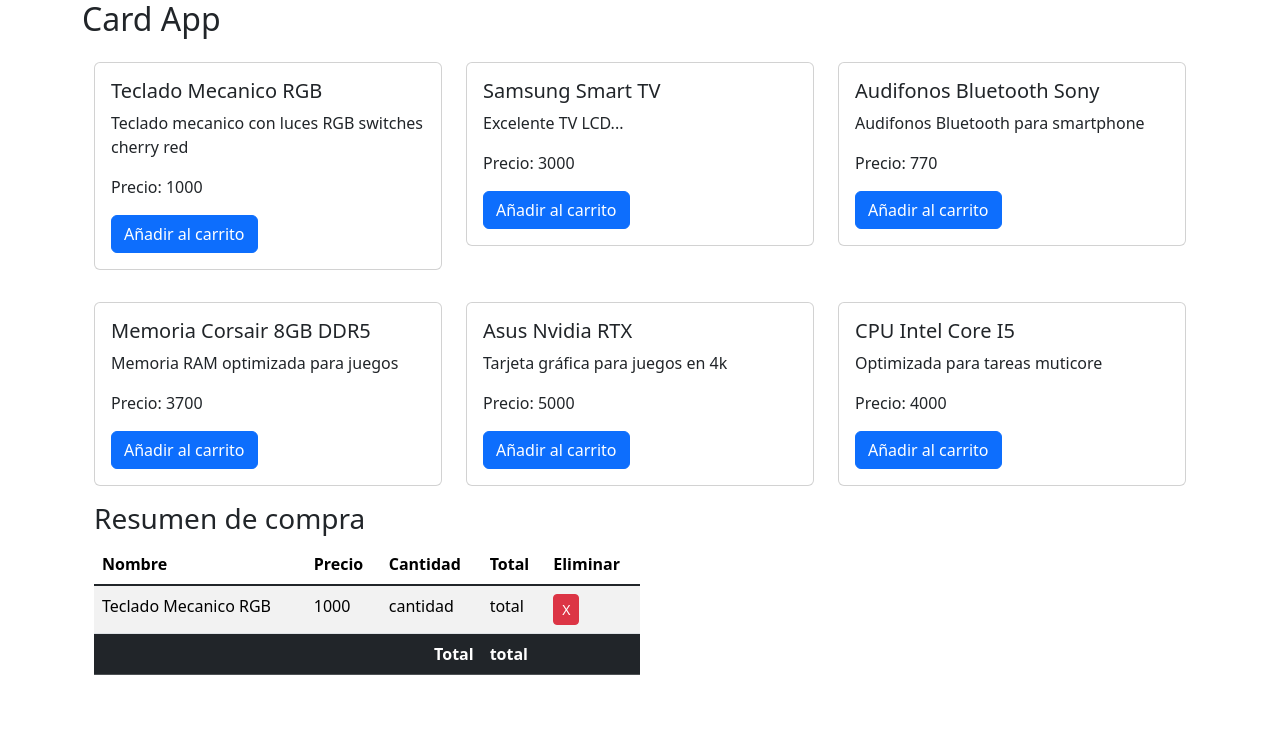
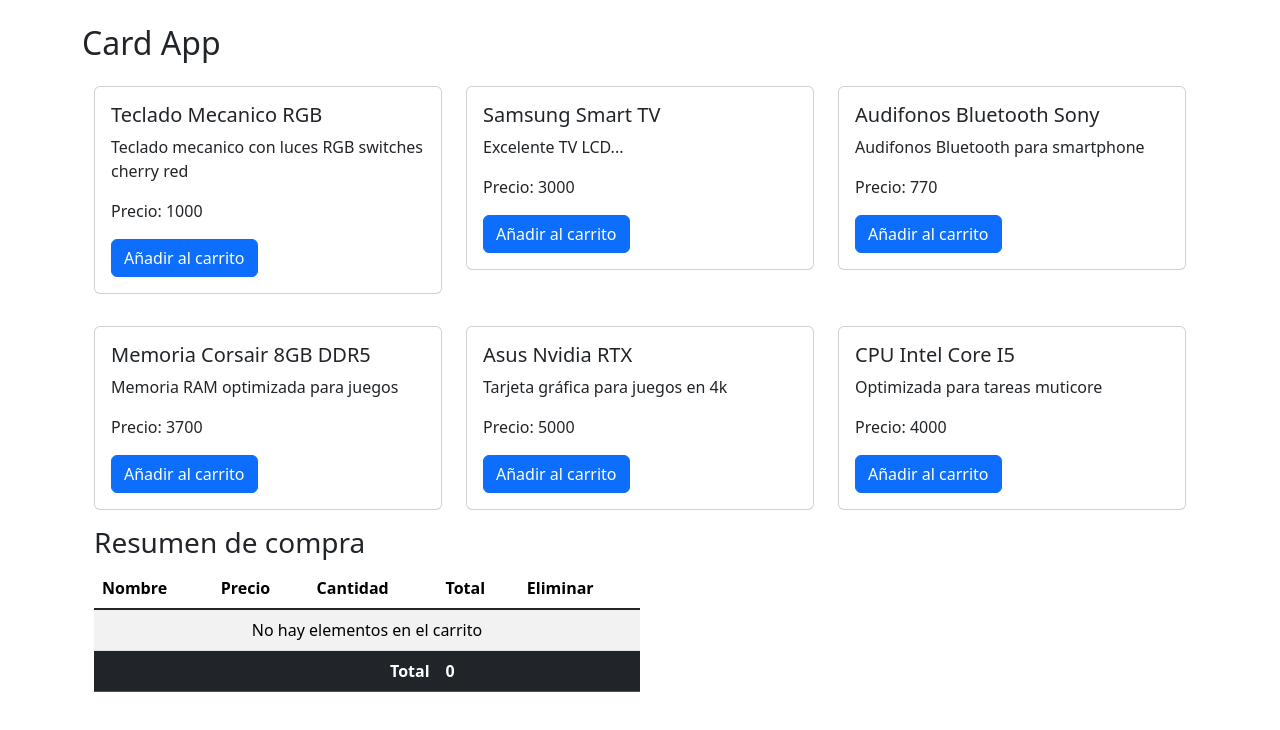
Before and after one commit to DevDiegoLobos/cart-app, a React (Vite) app: page / in a window 1280 px wide. Shown: the top 730 px of the page. Built offline with nearby package versions, Linux system fonts and the light colour scheme.

Commit message:
add: CartView funcionality - total and remove and sessionStorage

```diff
--- a/src/CartApp.jsx
+++ b/src/CartApp.jsx
@@ -2,21 +2,49 @@
 import { CartView } from "./components/CartView";
 import { CatalogView } from "./components/CatalogView";
 
+const initialCartItems = sessionStorage.getItem("cart")? JSON.parse(sessionStorage.getItem("cart")): [];
+
 export const CartApp = () => {
 
-    const [cartItem, setCartItem] = useState([{
-        id:1,
-        name:'Teclado Mecanico RGB',
-        description:'Teclado mecanico con luces RGB switches cherry red',
-        price: 1000
-    }]);
+    const [cartItem, setCartItem] = useState(initialCartItems);
+
+    const handlerAddProductCart = (product) => {
+        {/* Hacemos la verificación de si existe el producto son find */ }
+
+        const hasItem = cartItem.find((i) => i.product.id === product.id);
+
+        {/* Si existe el producto en el carrito actualiza el valor, si no lo crea */}
+        if (hasItem) {
+            setCartItem(cartItem.map((i) => {
+                if (i.product.id === product.id){
+                    i.quantity = i.quantity + 1;
+                    i.total = i.product.price * i.quantity
+                }
+                return i;
+            }));
+        } else {
+            setCartItem(
+                [...cartItem,
+                {
+                    product,
+                    quantity: 1,
+                    total: product.price * 1
+                }]);
+        }
+    };
+
+    const handlerRemoveProductCart = (product) => {
+        setCartItem(cartItem.filter((i) => i.product.id !== product.id));
+    };
 
     return (
         <>
-            <div className="container">
-                <CatalogView title='Card App'/>
+            <div className="container my-4">
+                <CatalogView title='Card App' handlerAddProductCart={handlerAddProductCart} />
                 <div className="container">
-                <CartView title='Resumen de compra' cartItem={cartItem}/>
+                    <CartView title='Resumen de compra'
+                    cartItem={cartItem}
+                    handlerRemoveProductCart = {handlerRemoveProductCart}/>
                 </div>
             </div>{/* Container Principal*/}
         </>
--- a/src/components/CartView.jsx
+++ b/src/components/CartView.jsx
@@ -1,20 +1,23 @@
 import PropTypes from 'prop-types';
+import { useEffect, useState } from 'react';
 
-const checkLengthCart = (cartItem) => {
-    console.log(cartItem.length);
+const checkLengthCart = (cartItem, handlerRemoveProductCart) => {
     if (cartItem.length != 0) {
         return (
             <>
                 {cartItem.map(item => {
-                    const { id, name, price } = item;
+                    const { id, name, price } = item.product;
+                    const { quantity, total } = item;
                     return (
                         <tr key={id}>
                             <td>{name}</td>
                             <td>{price}</td>
-                            <td>cantidad</td>
-                            <td>total</td>
+                            <td>{quantity}</td>
+                            <td>{total}</td>
                             <td>
-                                <button className='btn btn-danger btn-sm'>X</button>
+                                <button
+                                    onClick={() => handlerRemoveProductCart(item.product)}
+                                    className='btn btn-danger btn-sm'>X</button>
                             </td>
                         </tr>
                     )
@@ -25,13 +28,28 @@
     } else {
         return (
             <>
-                <td colSpan="5" className='text-center'>No hay elementos en el carrito</td>
+                <tr>
+                    <td colSpan="5" className='text-center'>No hay elementos en el carrito</td>
+                </tr>
             </>
         );
     }
 }
 
-export const CartView = ({ title, cartItem }) => {
+const calculateTotal = (cartItem) => {
+    const result = cartItem.reduce((acc, item) => {
+        return item.total + acc;
+    }, 0);
+    return result;
+}
+
+export const CartView = ({ title, cartItem, handlerRemoveProductCart }) => {
+    const [total, setTotal] = useState(0);
+    useEffect(()=>{
+        sessionStorage.setItem("cart", JSON.stringify(cartItem));
+        setTotal(calculateTotal(cartItem));
+    }, [cartItem]);
+
     return (
         <>
             <h3>{title}</h3>
@@ -46,12 +64,12 @@
                     </tr>
                 </thead>
                 <tbody className="table-group-divider">
-                    {checkLengthCart(cartItem)}
+                    {checkLengthCart(cartItem, handlerRemoveProductCart)}
                 </tbody>
                 <tfoot className="table-dark">
                     <tr >
                         <td colSpan="3" className="text-end fw-bold">Total</td>
-                        <td colSpan="2" className="fw-bold">total</td>
+                        <td colSpan="2" className="fw-bold">{ total }</td>
                     </tr>
                 </tfoot>
             </table>
@@ -61,5 +79,6 @@
 
 CartView.propTypes = {
     title: PropTypes.string.isRequired,
-    cartItem: PropTypes.array.isRequired
+    cartItem: PropTypes.array.isRequired,
+    handlerRemoveProductCart: PropTypes.func.isRequired
 }
--- a/src/components/CatalogView.jsx
+++ b/src/components/CatalogView.jsx
@@ -3,7 +3,7 @@
 import { useEffect, useState } from "react";
 import { getProducts } from '../services/getProducts';
 
-export const CatalogView = ({ title }) => {
+export const CatalogView = ({ title, handlerAddProductCart }) => {
 
     const [products, setProducts] = useState([]);
     useEffect(() => {
@@ -23,7 +23,8 @@
                                     id={id}
                                     name={name}
                                     description={description}
-                                    price={price} />
+                                    price={price}
+                                    handlerAddProductCart={handlerAddProductCart}/>
                             </div>
                         );
                     })}
@@ -34,5 +35,6 @@
 };
 
 CatalogView.propTypes = {
-    title: PropTypes.string.isRequired
+    title: PropTypes.string.isRequired,
+    handlerAddProductCart: PropTypes.func.isRequired
 }
--- a/src/components/ProductCardView.jsx
+++ b/src/components/ProductCardView.jsx
@@ -1,6 +1,9 @@
 import PropTypes from 'prop-types';
 
-export const ProductCardView = ({ name, description, price }) => {
+export const ProductCardView = ({ id, name, description, price, handlerAddProductCart }) => {
+    const onAddProduct= (product) => {
+        handlerAddProductCart(product);
+    }
     return (
         <>
             <div className="card">
@@ -8,7 +11,7 @@
                     <h5 className="card-title">{name}</h5>
                     <p className="card-text">{description}</p>
                     <p className="card-text"> Precio: {price}</p>
-                    <a href="#" className="btn btn-primary">Añadir al carrito</a>
+                    <a onClick={() => onAddProduct({id, name, description, price})} className="btn btn-primary">Añadir al carrito</a>
                 </div>
             </div>
         </>
@@ -16,7 +19,9 @@
 };
 
 ProductCardView.propTypes = {
+    id: PropTypes.number.isRequired,
     name: PropTypes.string.isRequired,
     description: PropTypes.string.isRequired,
-    price: PropTypes.number.isRequired
+    price: PropTypes.number.isRequired,
+    handlerAddProductCart: PropTypes.func.isRequired
 }
```
